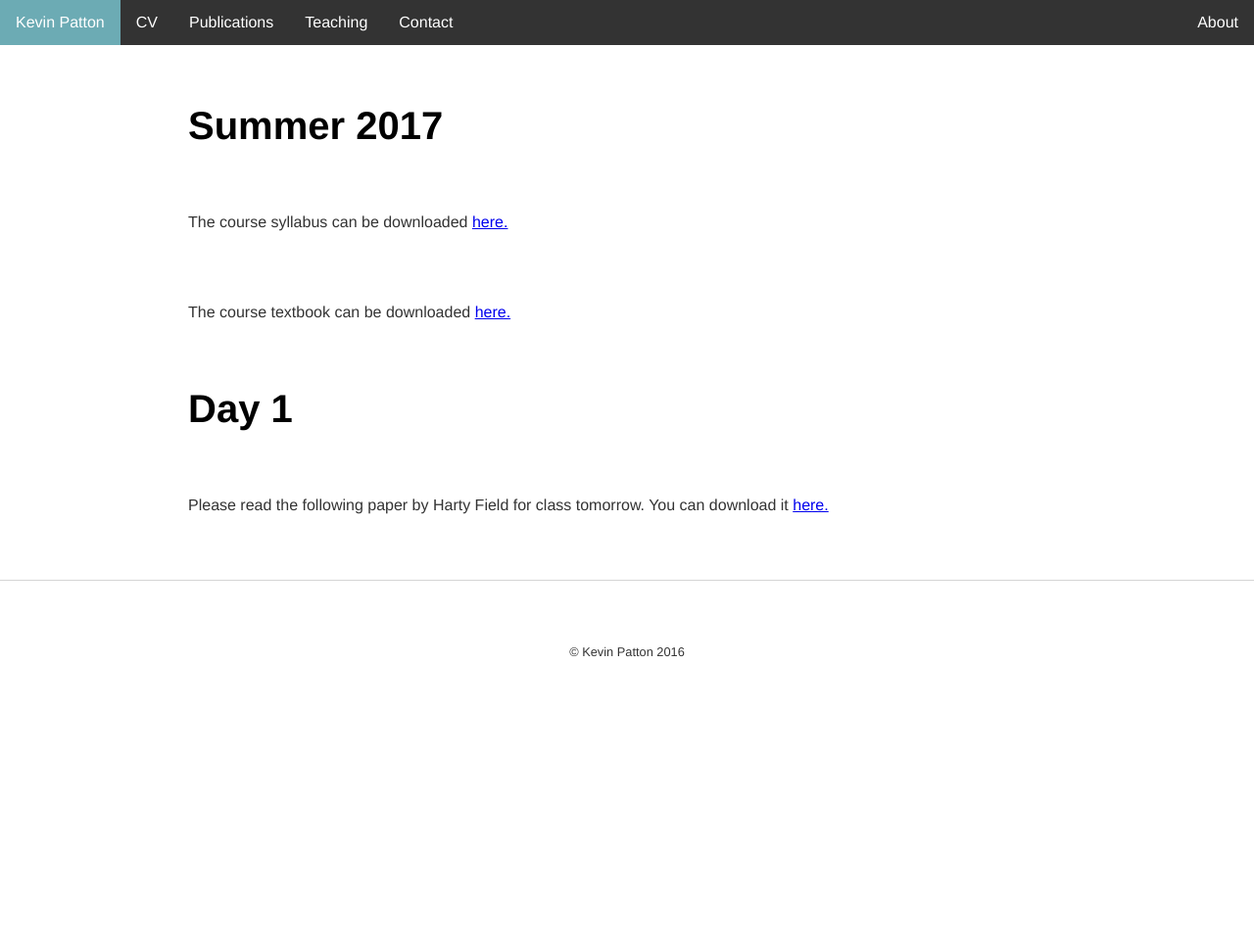
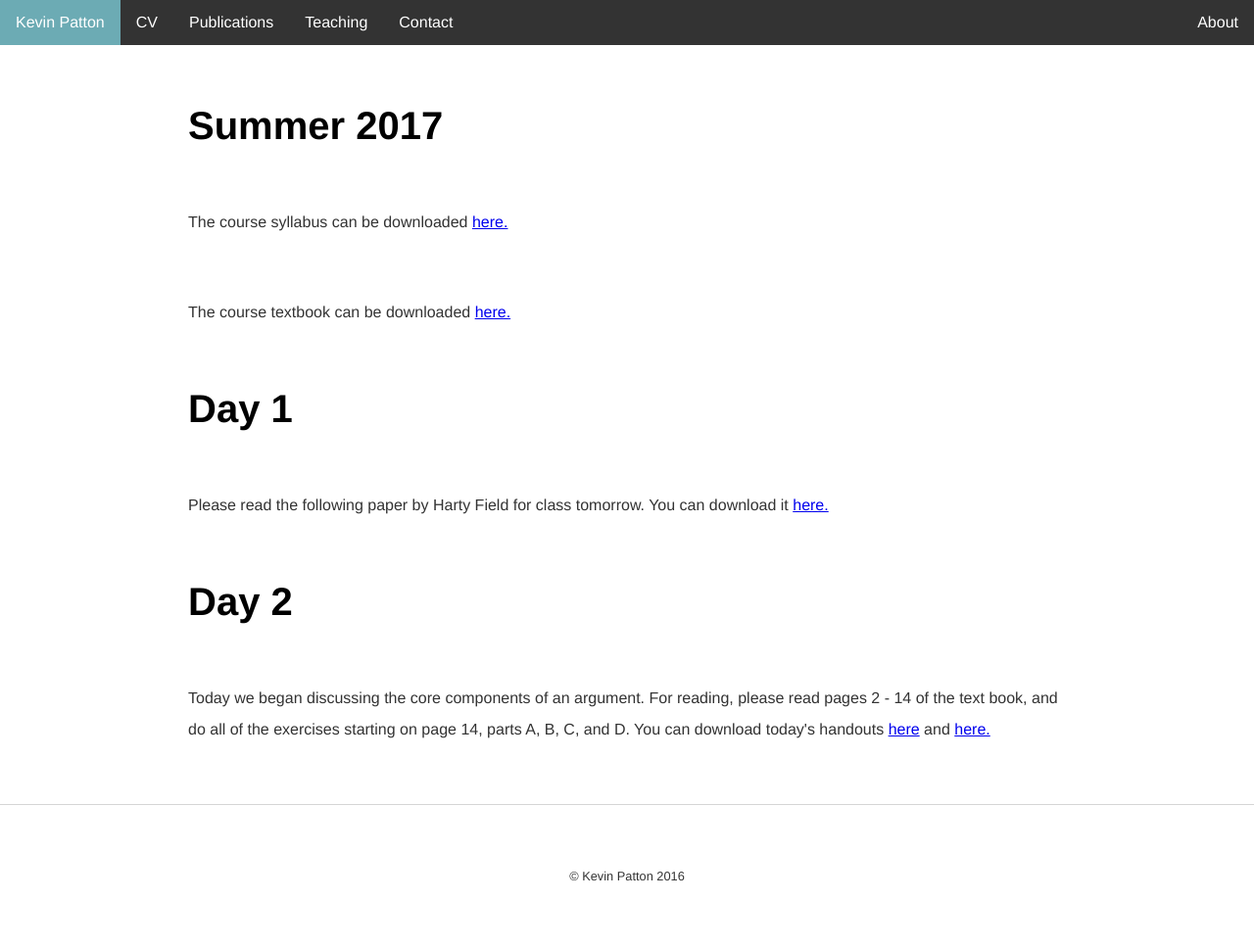
Before and after one commit to kevinjpatton/kevinjpatton.github.io, a Jekyll site: the page built from teaching/phil_110/index.html, in a window 1280 px wide. Shown: the whole page at 98% size. Built offline with Jekyll 4.4.1, drawn with Linux system fonts in a browser that asks for light colours; Markdown is read by kramdown in place of the engine named in the settings; before the commit the page ends 900 px from its top, so only the background shows below that.

Commit message:
Update index.html

```diff
--- a/teaching/phil_110/index.html
+++ b/teaching/phil_110/index.html
@@ -7,3 +7,5 @@ title: Philosophy 110 - Kevin Patton
 <p>The course textbook can be downloaded <a href=/teaching/phil_110/Phil110_Textbook.pdf.pdf target="_blank">here.</a></p>
 <h1>Day 1</h1>
 <p> Please read the following paper by Harty Field for class tomorrow.  You can download it <a href=/teaching/phil_110/Hartry_Field-Logic_and_Rationality.pdf target="_blank">here.</a></p>
+<h1>Day 2</h2>
+<p> Today we began discussing the core components of an argument.  For reading, please read pages 2 - 14 of the text book, and do all of the exercises starting on page 14, parts A, B, C, and D.   You can download today's handouts <a href=/teaching/phil_110/Day1-Introduction.pdf target="_blank">here</a> and <a href=/teaching/phil_110/Day2-Section1.1-1.2.pdf target="_blank">here.</a></p>
```
